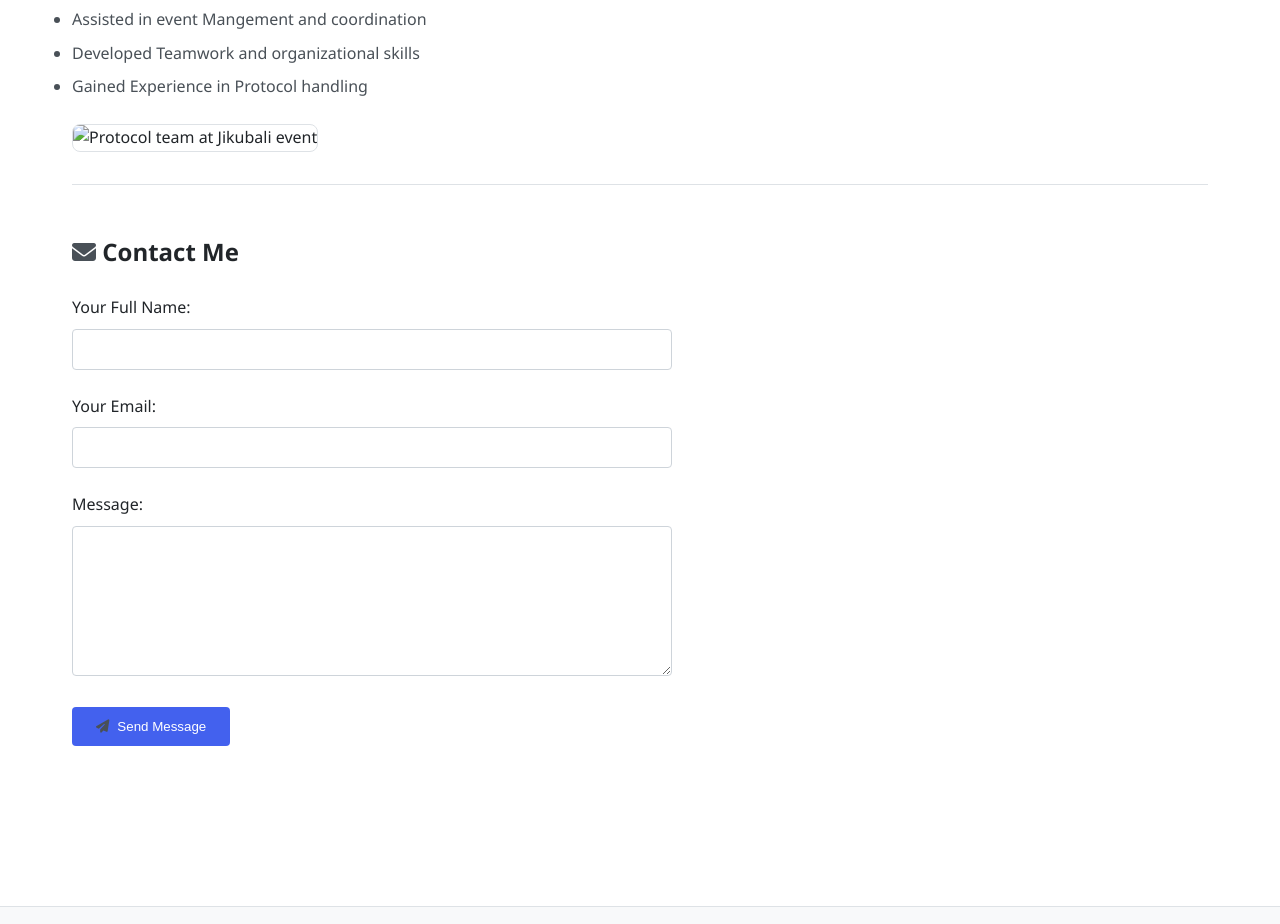
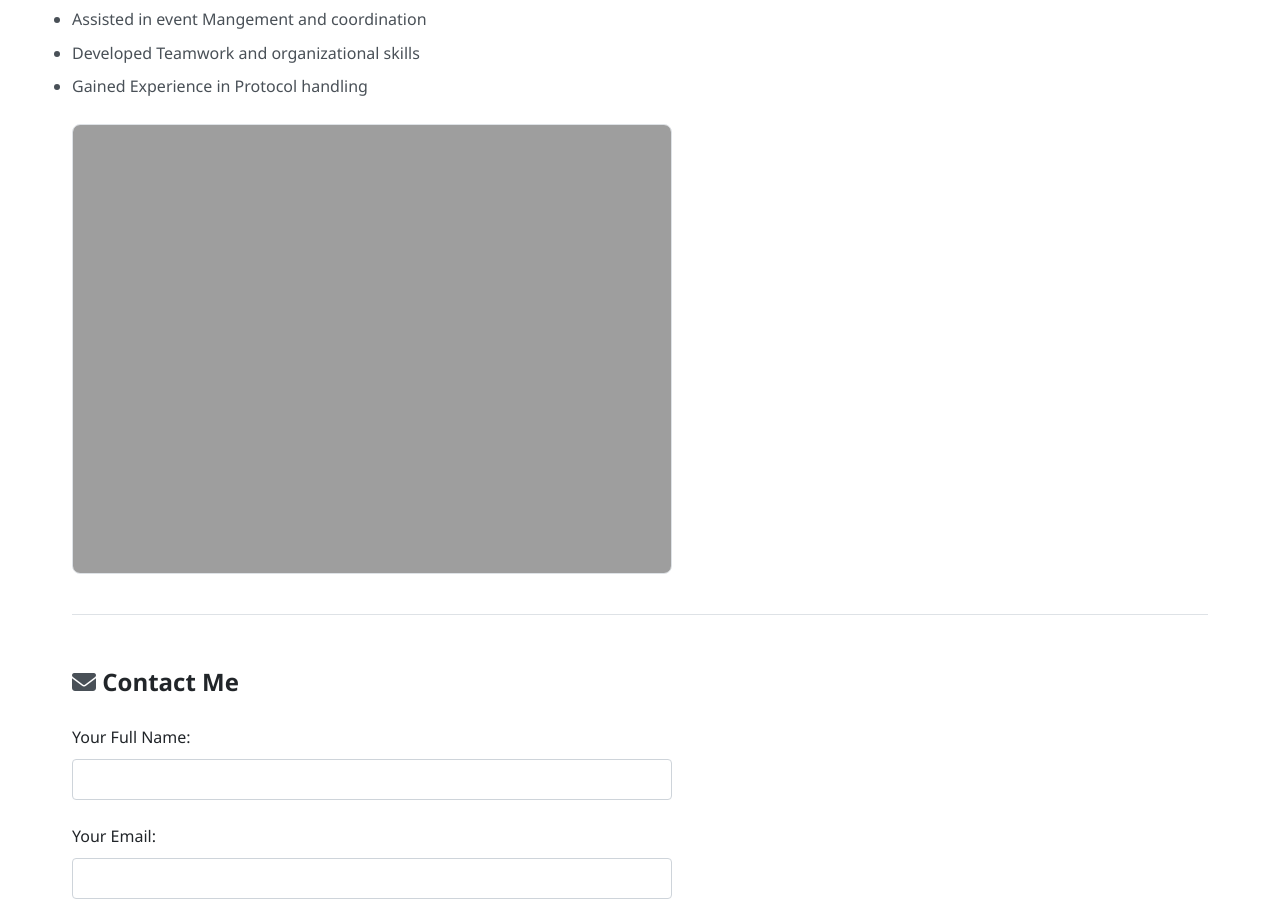
Before and after one commit to Wainainaj652/Portfolio_website, a plain HTML site: page index.html in a window 1280 px wide. Shown: the part 2160-3084 px from the top of the page. Drawn offline with Linux system fonts and the light colour scheme; the site is published under a folder, as on GitHub Pages, so addresses that start at the root find nothing.

Commit message:
second commit

```diff
--- a/index.html
+++ b/index.html
@@ -127,7 +127,7 @@
                     <li>Gained Experience in Protocol handling</li>
                 </ul>
             </div>
-            <img id="jiku" src="/assets/jiku.jpg" alt="Protocol team at Jikubali event">
+            <img id="jiku" src="assets/jiku.jpg" alt="Protocol team at Jikubali event">
         </section>
 
         <!-- Contact Form -->
```
